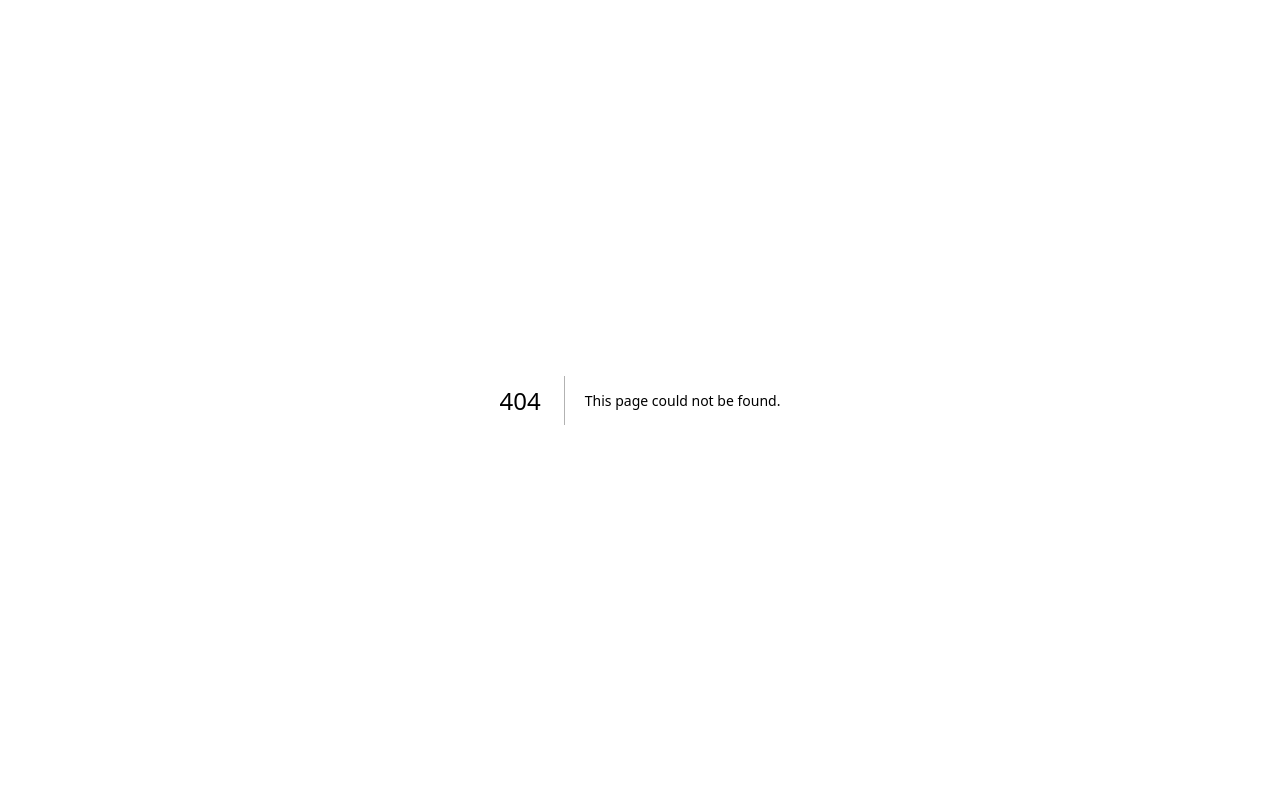
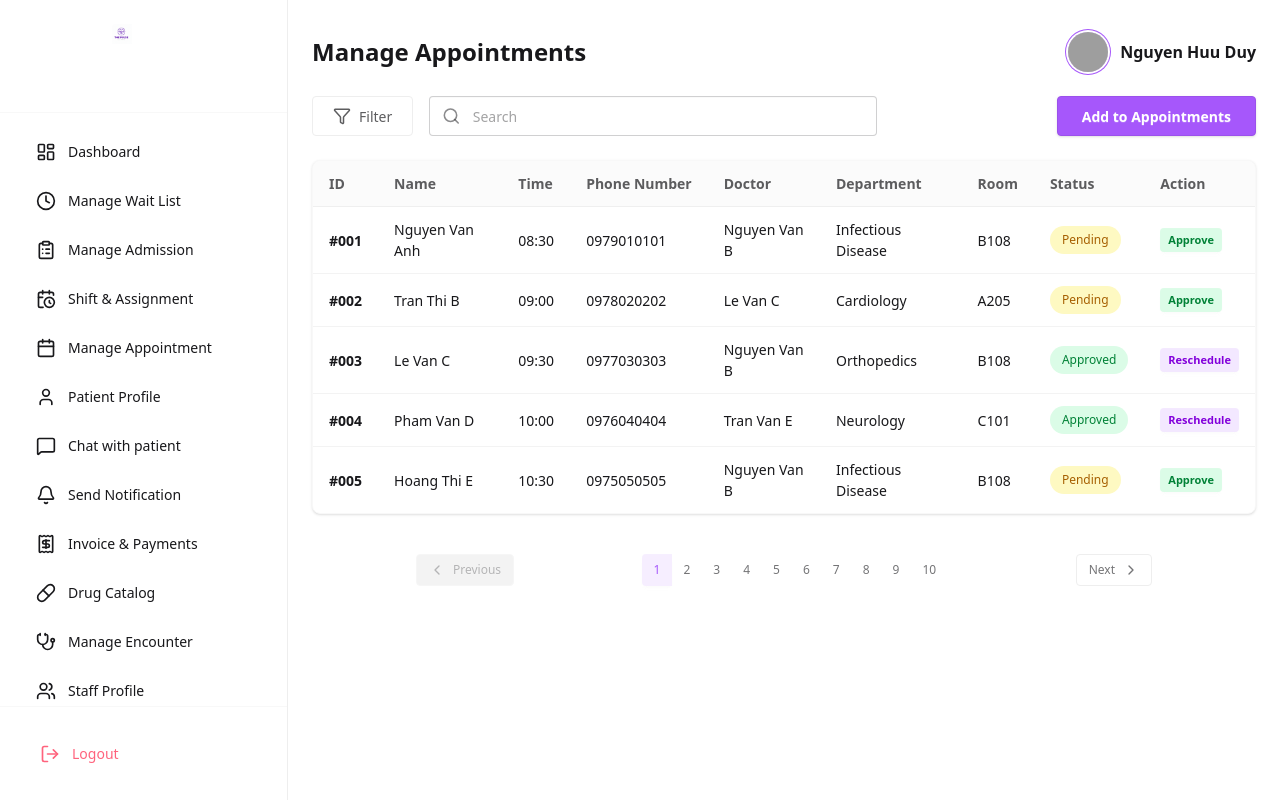
Before and after one commit to the-pulse-clinic-uit/pulse-web, a Next.js app: page /staff/appointments in a window 1280 px wide. Before the commit this address had no page. Built offline with nearby package versions, Linux system fonts and the light colour scheme; grey boxes are pictures that could not be loaded.

Commit message:
feat(appointment): add UI for appointment page

```diff
--- /dev/null
+++ b/app/staff/(workspace)/appointments/page.tsx
@@ -0,0 +1,158 @@
+"use client";
+import { useState } from "react";
+import DataTable, { ColumnDef } from "@/components/staff/DataTable";
+import Header from "@/components/staff/Header";
+import Toolbar from "@/components/staff/ToolBar";
+import Pagination from "@/components/ui/Pagination";
+
+type Appointment = {
+    id: string;
+    name: string;
+    time: string;
+    phoneNumber: string;
+    doctor: string;
+    department: string;
+    room: string;
+    status: "Pending" | "Approved" | "Cancelled";
+};
+
+const mockAppointmentData: Appointment[] = [
+    {
+        id: "#001",
+        name: "Nguyen Van Anh",
+        time: "08:30",
+        phoneNumber: "0979010101",
+        doctor: "Nguyen Van B",
+        department: "Infectious Disease",
+        room: "B108",
+        status: "Pending",
+    },
+    {
+        id: "#002",
+        name: "Tran Thi B",
+        time: "09:00",
+        phoneNumber: "0978020202",
+        doctor: "Le Van C",
+        department: "Cardiology",
+        room: "A205",
+        status: "Pending",
+    },
+    {
+        id: "#003",
+        name: "Le Van C",
+        time: "09:30",
+        phoneNumber: "0977030303",
+        doctor: "Nguyen Van B",
+        department: "Orthopedics",
+        room: "B108",
+        status: "Approved",
+    },
+    {
+        id: "#004",
+        name: "Pham Van D",
+        time: "10:00",
+        phoneNumber: "0976040404",
+        doctor: "Tran Van E",
+        department: "Neurology",
+        room: "C101",
+        status: "Approved",
+    },
+    {
+        id: "#005",
+        name: "Hoang Thi E",
+        time: "10:30",
+        phoneNumber: "0975050505",
+        doctor: "Nguyen Van B",
+        department: "Infectious Disease",
+        room: "B108",
+        status: "Pending",
+    },
+];
+
+export default function AppointmentsPage() {
+    const [appointments, setAppointments] = useState(mockAppointmentData);
+
+    const handleApprove = (appointment: Appointment) => {
+        setAppointments((prev) =>
+            prev.map((apt) =>
+                apt.id === appointment.id ? { ...apt, status: "Approved" as const } : apt
+            )
+        );
+    };
+
+    const handleReschedule = (appointment: Appointment) => {
+        console.log("Reschedule appointment:", appointment.id);
+    };
+
+    const appointmentColumns: ColumnDef<Appointment>[] = [
+        { header: "ID", accessorKey: "id", className: "font-bold" },
+        { header: "Name", accessorKey: "name", className: "font-medium" },
+        { header: "Time", accessorKey: "time" },
+        { header: "Phone Number", accessorKey: "phoneNumber" },
+        { header: "Doctor", accessorKey: "doctor" },
+        { header: "Department", accessorKey: "department" },
+        { header: "Room", accessorKey: "room" },
+        {
+            header: "Status",
+            cell: (row) => {
+                const statusStyles = {
+                    Pending: "bg-yellow-100 text-yellow-700",
+                    Approved: "bg-green-100 text-green-700",
+                    Cancelled: "bg-red-100 text-red-700",
+                };
+                return (
+                    <span
+                        className={`
+              inline-flex items-center justify-center px-3 py-1.5 rounded-full
+              text-xs font-medium whitespace-nowrap
+              ${statusStyles[row.status] || "bg-gray-100"}
+            `}
+                    >
+                        {row.status}
+                    </span>
+                );
+            },
+        },
+        {
+            header: "Action",
+            cell: (row) => (
+                <div className="flex gap-2">
+                    {row.status === "Pending" && (
+                        <button
+                            onClick={() => handleApprove(row)}
+                            className="btn btn-xs bg-green-100 text-green-700 border-none hover:bg-green-200"
+                        >
+                            Approve
+                        </button>
+                    )}
+                    {row.status === "Approved" && (
+                        <button
+                            onClick={() => handleReschedule(row)}
+                            className="btn btn-xs bg-purple-100 text-purple-700 border-none hover:bg-purple-200"
+                        >
+                            Reschedule
+                        </button>
+                    )}
+                </div>
+            ),
+        },
+    ];
+
+    return (
+        <div className="flex flex-col gap-6 min-h-screen px-6 py-8 bg-white">
+            <Header tabName="Manage Appointments" userName="Nguyen Huu Duy" />
+            <Toolbar
+                buttonName="Appointments"
+                onSearch={() => {}}
+                onFilter={() => {}}
+                onAdd={() => {}}
+            />
+            <DataTable columns={appointmentColumns} data={appointments} />
+            <Pagination
+                currentPage={1}
+                totalPages={10}
+                onPageChange={() => {}}
+            />
+        </div>
+    );
+}
--- a/app/staff/(workspace)/wait-list/page.tsx
+++ b/app/staff/(workspace)/wait-list/page.tsx
@@ -5,7 +5,7 @@ import Toolbar from "@/components/staff/ToolBar";
 import Pagination from "@/components/ui/Pagination";
 import { Patient } from "@/types";
 
-type WaitlistPatient = {
+type WaitListPatient = {
     id: string;
     name: string;
     age: number;
@@ -16,7 +16,7 @@ type WaitlistPatient = {
     status: "Waiting" | "Approved";
 };
 
-const waitlistColumns: ColumnDef<WaitlistPatient>[] = [
+const waitListColumns: ColumnDef<WaitListPatient>[] = [
     { header: "ID", accessorKey: "id", className: "font-bold" },
     { header: "Name", accessorKey: "name", className: "font-medium" },
     { header: "Age", accessorKey: "age" },
@@ -148,7 +148,7 @@ export default function WaitListPage() {
                 onFilter={() => {}}
                 onAdd={() => {}}
             />
-            <DataTable columns={waitlistColumns} data={mockPatients} />
+            <DataTable columns={waitListColumns} data={mockPatients} />
             <Pagination
                 currentPage={1}
                 totalPages={10}
```
